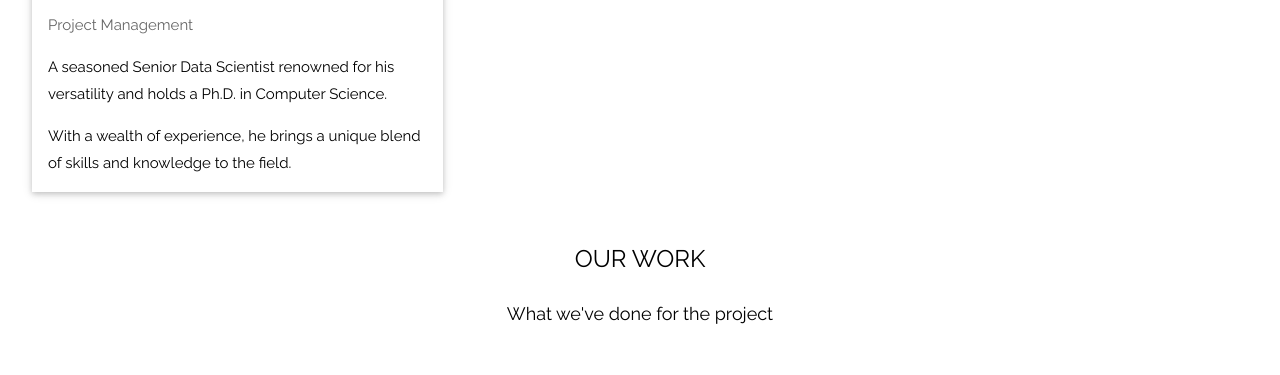
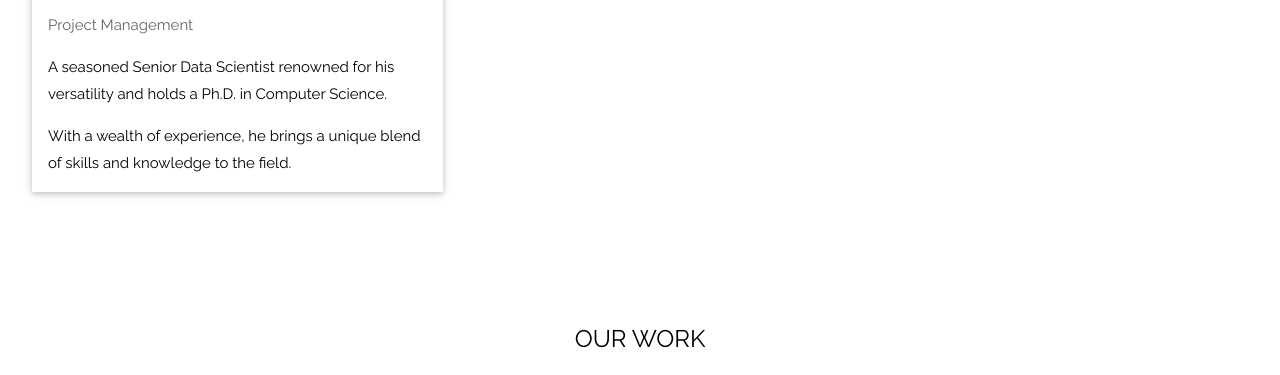
Before and after one commit to LCCastillo03/proyectooptimizacion.github.io, a plain HTML site: page index.html in a window 1280 px wide. Shown: the part 5089-5464 px from the top of the page. Drawn offline with nearby package versions, Linux system fonts and the light colour scheme.

Commit message:
Update index.html

```diff
--- a/index.html
+++ b/index.html
@@ -216,7 +216,7 @@ body, html {
 
 
 <!-- Work Section -->
-<div class="w3-container" style="padding:250px 16px" id="work">
+<div class="w3-container" style="padding:330px 16px" id="work">
   <h3 class="w3-center">OUR WORK</h3>
   <p class="w3-center w3-large">What we've done for the project </p>
 
```
